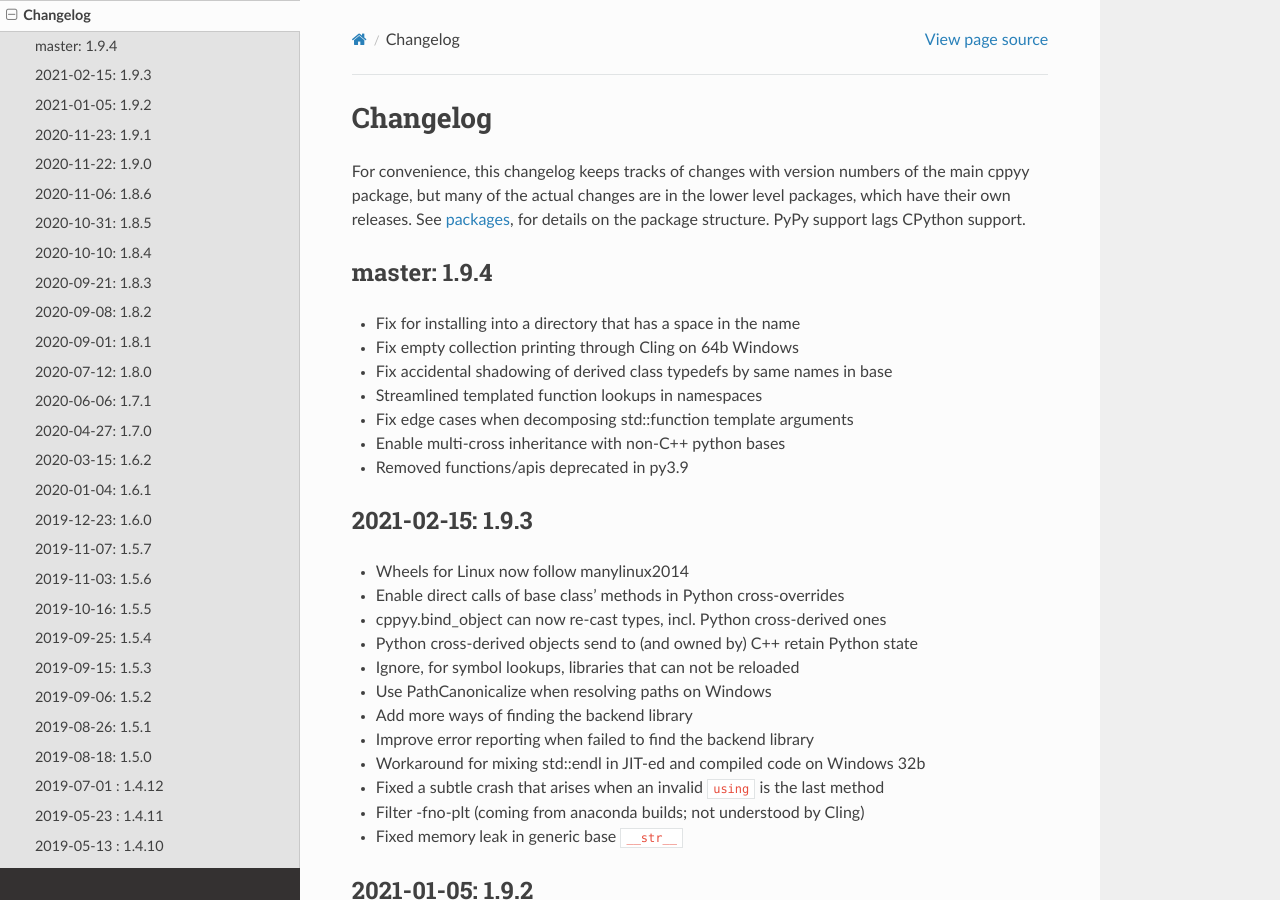
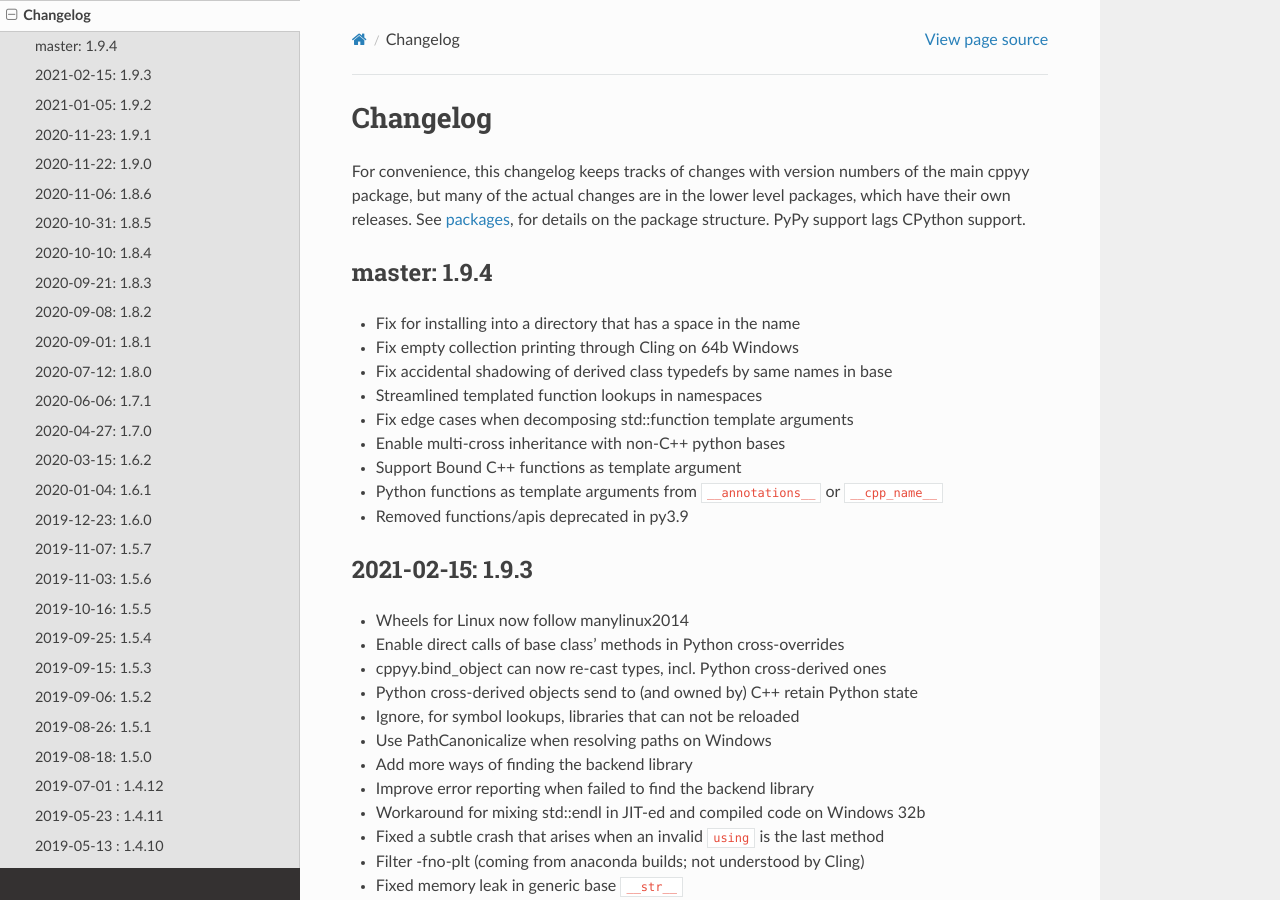
Before and after one commit to wlav/cppyy, a Sphinx documentation site: the page built from doc/source/changelog.rst, in a window 1280 px wide and 900 px high. Built offline with Sphinx 7.4.7 and the Read the Docs theme 2.0.0, drawn with Linux system fonts in a browser that asks for light colours.

Commit message:
functions as template arguments

```diff
--- a/doc/source/changelog.rst
+++ b/doc/source/changelog.rst
@@ -19,6 +19,8 @@
 * Streamlined templated function lookups in namespaces
 * Fix edge cases when decomposing std::function template arguments
 * Enable multi-cross inheritance with non-C++ python bases
+* Support Bound C++ functions as template argument
+* Python functions as template arguments from ``__annotations__`` or ``__cpp_name__``
 * Removed functions/apis deprecated in py3.9
 
 
```
